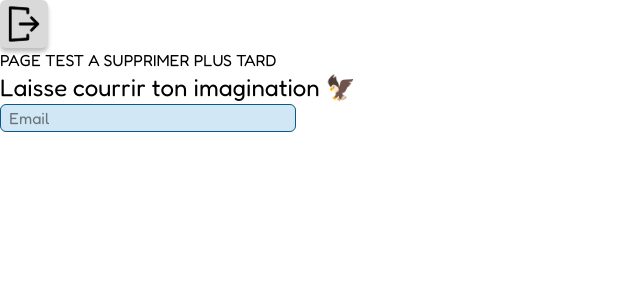
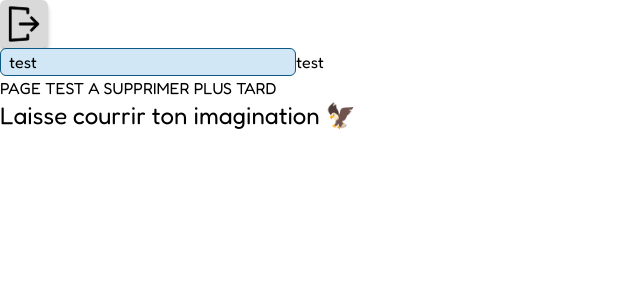
Before and after one commit to WildCodeSchool/2024-12-orleans-cda-project3-team-a, a React (Vite) app in the folder packages/frontend/web/: page /test in a window 1280 px wide. Shown: the top 300 px of the page, without its empty margins (0-640 px from the left). Built offline with nearby package versions, Linux system fonts and the light colour scheme.

Commit message:
correction ok, nom du fichier changé

```diff
--- a/packages/frontend/web/src/components/input-blue.tsx
+++ b/packages/frontend/web/src/components/input-blue.tsx
@@ -3,27 +3,25 @@ import type { ChangeEvent } from 'react';
 type InputProps = {
   readonly type: 'email' | 'password' | 'text';
   readonly placeholder: string;
-  readonly onChange: (value: string) => void;
+  readonly onChangeInput: (value: string) => void;
   readonly value: string;
 };
 
-export default function Input({
+export default function InputBlue({
   type,
   placeholder,
-  onChange,
+  onChangeInput,
   value,
 }: InputProps) {
-  const handleChange = (event: ChangeEvent<HTMLInputElement>) => {
-    onChange(event.target.value);
-  };
-
   return (
     <input
       className='border-secondary-blue bg-primary-blue focus:border-secondary-blue h-7 w-51 rounded border px-2 focus:border-2 focus:outline-none md:w-74 md:rounded-md'
       type={type}
       placeholder={placeholder}
       value={value}
-      onChange={handleChange}
+      onChange={(event) => {
+        onChangeInput(event.target.value);
+      }}
     />
   );
 }
--- a/packages/frontend/web/src/pages/test.tsx
+++ b/packages/frontend/web/src/pages/test.tsx
@@ -1,13 +1,23 @@
+import { useState } from 'react';
+
 import Input from '@/components/input-blue';
 import ReturnHome from '@/components/return-home';
 
 export default function Test() {
+  const [email, setEmail] = useState('test');
+
   return (
     <div>
       <ReturnHome />
+      <Input
+        type='email'
+        placeholder='Votre email'
+        value={email}
+        onChangeInput={setEmail}
+      />
+      {email}
       <p>{'PAGE TEST A SUPPRIMER PLUS TARD'}</p>
       <p className='text-2xl'>{' Laisse courrir ton imagination 🦅'}</p>
-      <Input type='email' placeholder='Email' />
     </div>
   );
 }
```
